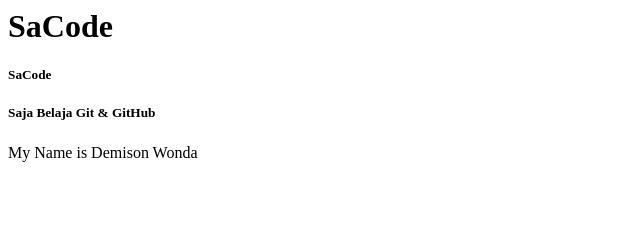
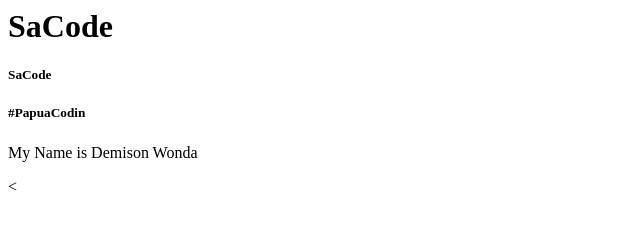
Before and after one commit to DemisonWonda/SaCode-Belajar---Git-GitHup, a plain HTML site: page index.html in a window 1280 px wide. Shown: the full height of the page, 0-640 px from the left. Drawn offline with Linux system fonts and the light colour scheme.

Commit message:
Update index.html

```diff
--- a/index.html
+++ b/index.html
@@ -4,8 +4,9 @@
   </head>
   <h1>SaCode</h1>
   <h5>SaCode</h4>
-  <h5>Saja Belaja Git & GitHub </h5>
+  <h5>#PapuaCodin</h5>
 
   <p> My Name is Demison Wonda</p>
+  <
 </body>
 </html>
```
